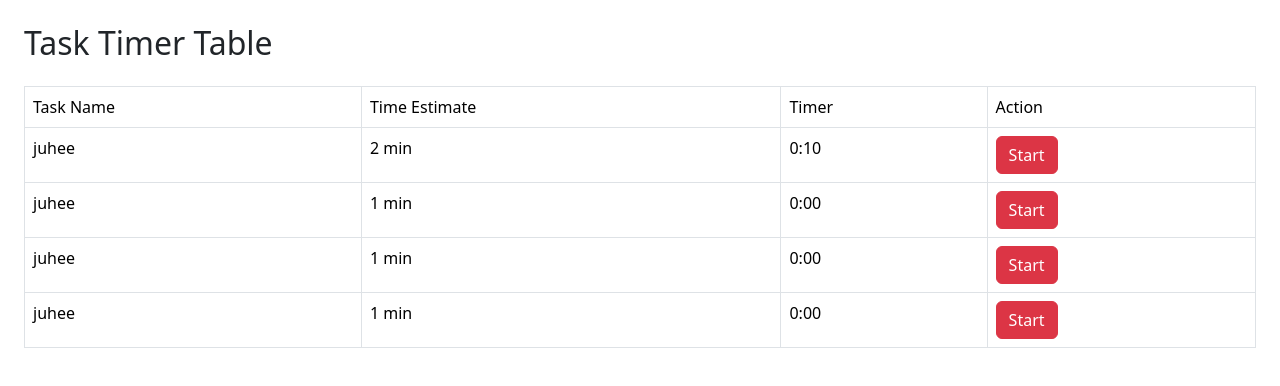
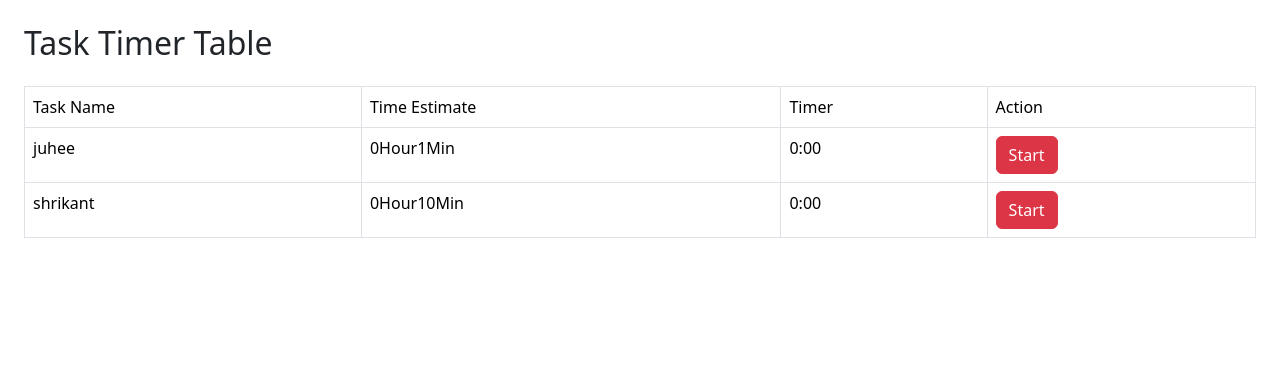
Before and after one commit to juheedhone/estimate-app, a React (Vite) app: page / in a window 1280 px wide. Shown: the top 386 px of the page. Built offline with nearby package versions, Linux system fonts and the light colour scheme.

Commit message:
Estimate Table with dummy data.

```diff
--- a/src/App.tsx
+++ b/src/App.tsx
@@ -3,10 +3,20 @@ import EstimateTable, { type ITasks } from "./component/estimateTable";
 
 const App = () => {
   const [tasks, setTasks] = useState<ITasks[]>([
-    { id: 1, name: "juhee", estimate: 2, time: 10, isRunning: false },
-    { id: 2, name: "juhee", estimate: 1, time: 0, isRunning: false },
-    { id: 3, name: "juhee", estimate: 1, time: 0, isRunning: false },
-    { id: 4, name: "juhee", estimate: 1, time: 0, isRunning: false },
+    {
+      id: 1,
+      name: "juhee",
+      estimate: 1,
+      isRunning: false,
+      time: 0,
+    },
+    {
+      id: 2,
+      name: "shrikant",
+      estimate: 10,
+      isRunning: false,
+      time: 0,
+    },
   ]);
 
   const intervalRefs = useRef<{ [key: number]: NodeJS.Timeout }>({});
--- a/src/component/EstimateTable.tsx
+++ b/src/component/EstimateTable.tsx
@@ -1,4 +1,4 @@
- export interface ITasks {
+export interface ITasks {
   id: number;
   name: string;
   estimate: number;
@@ -12,7 +12,7 @@ interface Props {
   runningTaskId: number | null;
 }
 
-const EstimateTable = ({ tasks, onClicked , runningTaskId}: Props) => {
+const EstimateTable = ({ tasks, onClicked, runningTaskId }: Props) => {
   return (
     <table className="table table-bordered">
       <thead>
@@ -24,17 +24,18 @@ const EstimateTable = ({ tasks, onClicked , runningTaskId}: Props) => {
         </tr>
       </thead>
       <tbody>
-
         {tasks.map((task) => {
-             const isRunning = runningTaskId === task.id;
+          const isRunning = runningTaskId === task.id;
           const minutes = Math.floor(task.time / 60);
           const seconds = task.time % 60;
           const formatted = `${minutes}:${seconds < 10 ? "0" : ""}${seconds}`;
-
           return (
             <tr key={task.id}>
               <td>{task.name}</td>
-              <td>{task.estimate} min</td>
+              <td>
+                {Math.floor(task.estimate / 60)}Hour
+                {task.estimate % 60}Min
+              </td>
               <td>{formatted}</td>
               <td>
                 <button
```
